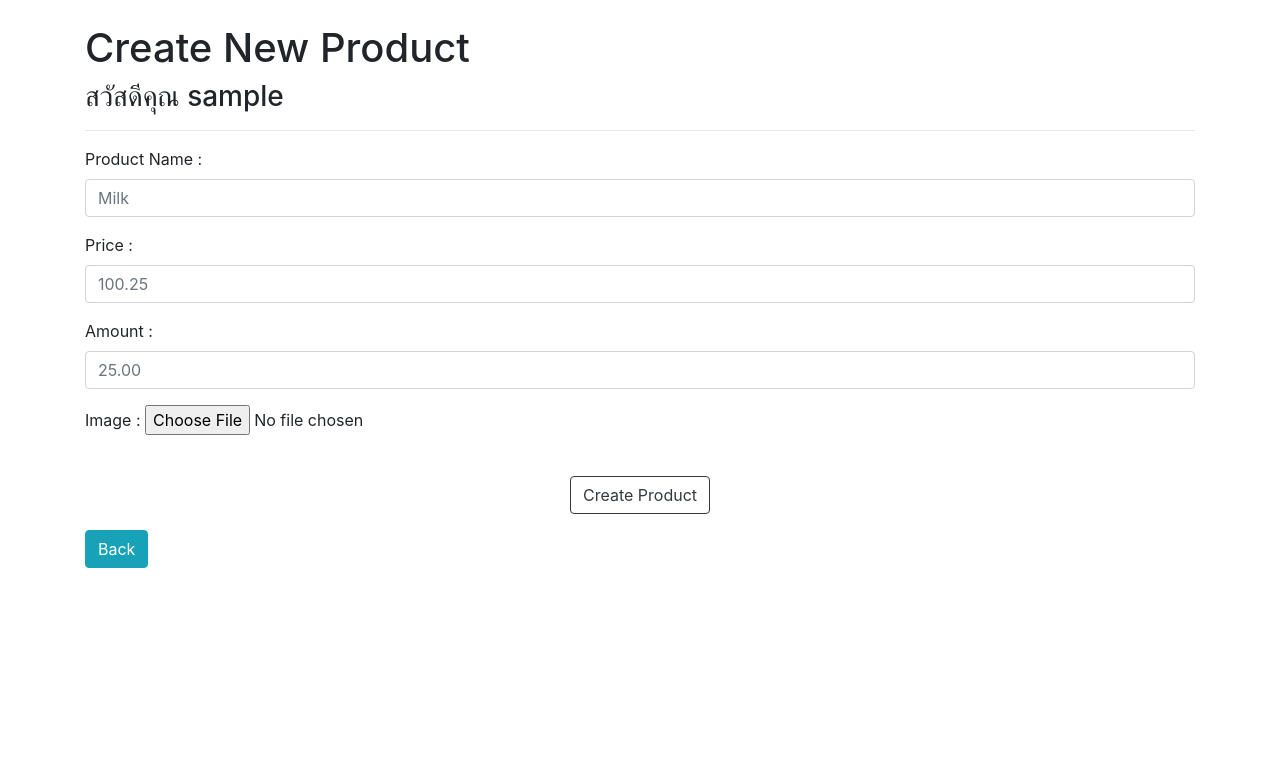
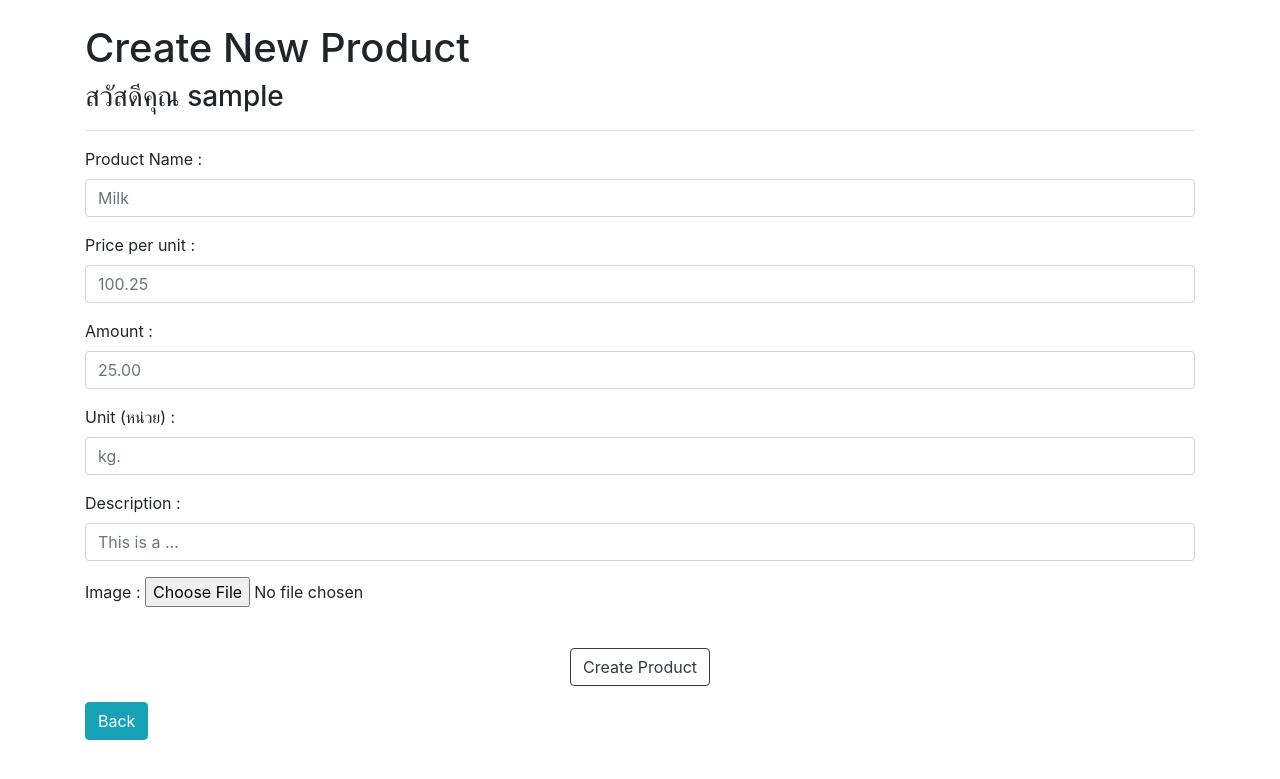
Before and after one commit to WerasutK/punyaphon_online_website, a PHP site: page /create_product.php in a window 1280 px wide. Shown: the top 779 px of the page. Run offline with PHP 8.4, Linux system fonts and the light colour scheme; the visitor is signed in with stand-in values (Sample User, id 1); some libraries are stand-ins or nearby versions.

Commit message:
Update create_product.php
Add unit and description , connect to database

```diff
--- a/app/create_product.php
+++ b/app/create_product.php
@@ -45,12 +45,22 @@
                     title="Must be Thai / Eng language and contain at least 2 characters" required>
             </div>
             <div class="form-group">
-                <label for="unit_price">Price :</label>
+                <label for="unit_price">Price per unit :</label>
                 <input type="number" class="form-control" id="unit_price" name="unit_price" placeholder="100.25" required>
             </div>
             <div class="form-group">
                 <label for="amount">Amount :</label>
                 <input type="number" class="form-control" id="amount" name="amount" placeholder="25.00">
+            </div>
+            <div class="form-group">
+                <label for="unit">Unit (หน่วย) :</label>
+                <input type="text" class="form-control" id="unit" name="unit" placeholder="kg." minlength='2' placeholder="John"
+                    pattern="[A-Za-z]{2,}|[ก-๙]{2,}"
+                    title="Must be Thai / Eng language and contain at least 2 characters" required>
+            </div>
+            <div class="form-group">
+                <label for="description">Description :</label>
+                <input type="text" class="form-control" id="description" name="description" placeholder="This is a ...">
             </div>
             <div class="form-group">
                 <label for="image">Image :</label>
@@ -75,6 +85,8 @@
             $amount = $_POST['amount'];
             $image = $_FILES['image']['name'];
             $username = $_SESSION['username'];
+            $unit = $_POST['unit'];
+            $description = $_POST['description'];
             date_default_timezone_set("Asia/Bangkok");
             $dt = date("Y-m-d H:i:s");
 
@@ -90,8 +102,8 @@
             }
 
             // Insert Data into Database : Product Table
-            $sql = "INSERT INTO product (unit_price, product_name, amount, `image`)
-                    VALUES ($unit_price, '$product_name', $amount, '$image')";
+            $sql = "INSERT INTO product (unit_price, product_name, amount, `image`, unit, `description`)
+                    VALUES ($unit_price, '$product_name', $amount, '$image', '$unit', '$description')";
 
             if ($conn->query($sql) === TRUE) {
                 if ((move_uploaded_file($_FILES['image']['tmp_name'], $target)) || $image == "") {
```
